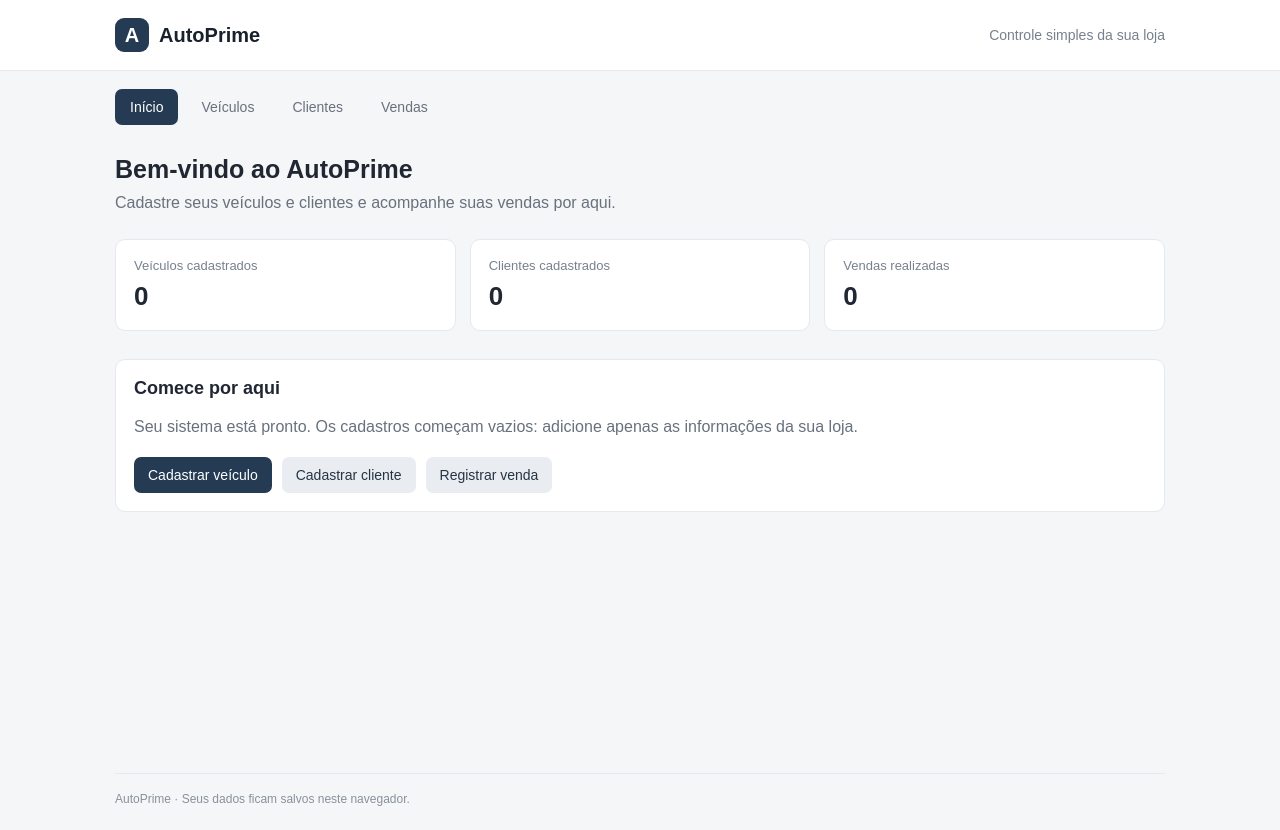
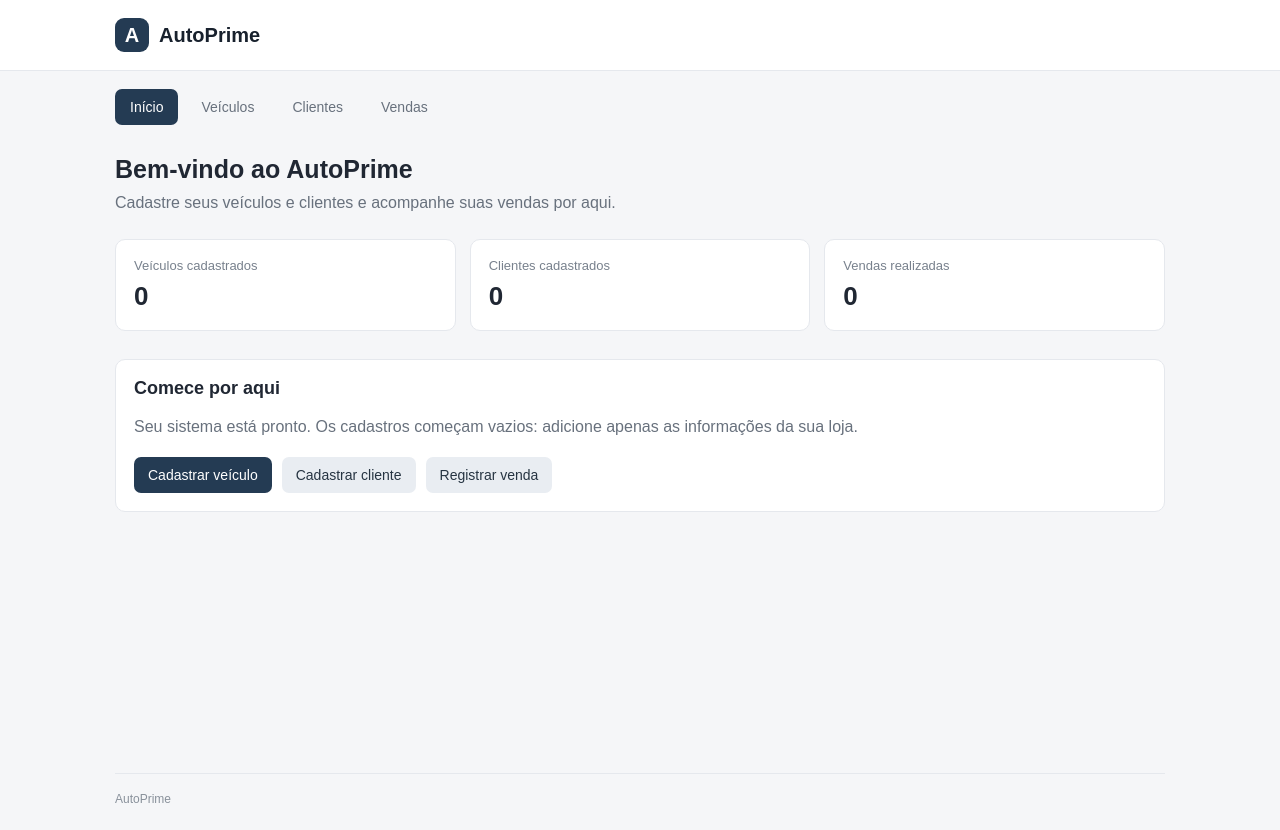
Before and after one commit to pedrodeusdara019/autoprime, a plain HTML site: page index.html in a window 1280 px wide. Drawn offline with Linux system fonts and the light colour scheme.

Commit message:
Update index.html

```diff
--- a/index.html
+++ b/index.html
@@ -15,7 +15,6 @@
         <span class="marca-icone">A</span>
         <span>AutoPrime</span>
       </a>
-      <span class="submarca">Controle simples da sua loja</span>
     </div>
   </header>
 
@@ -28,6 +27,6 @@
 
   <main id="app" class="conteudo" aria-live="polite"></main>
 
-  <footer>AutoPrime · Seus dados ficam salvos neste navegador.</footer>
+  <footer>AutoPrime</footer>
 </body>
 </html>
```
